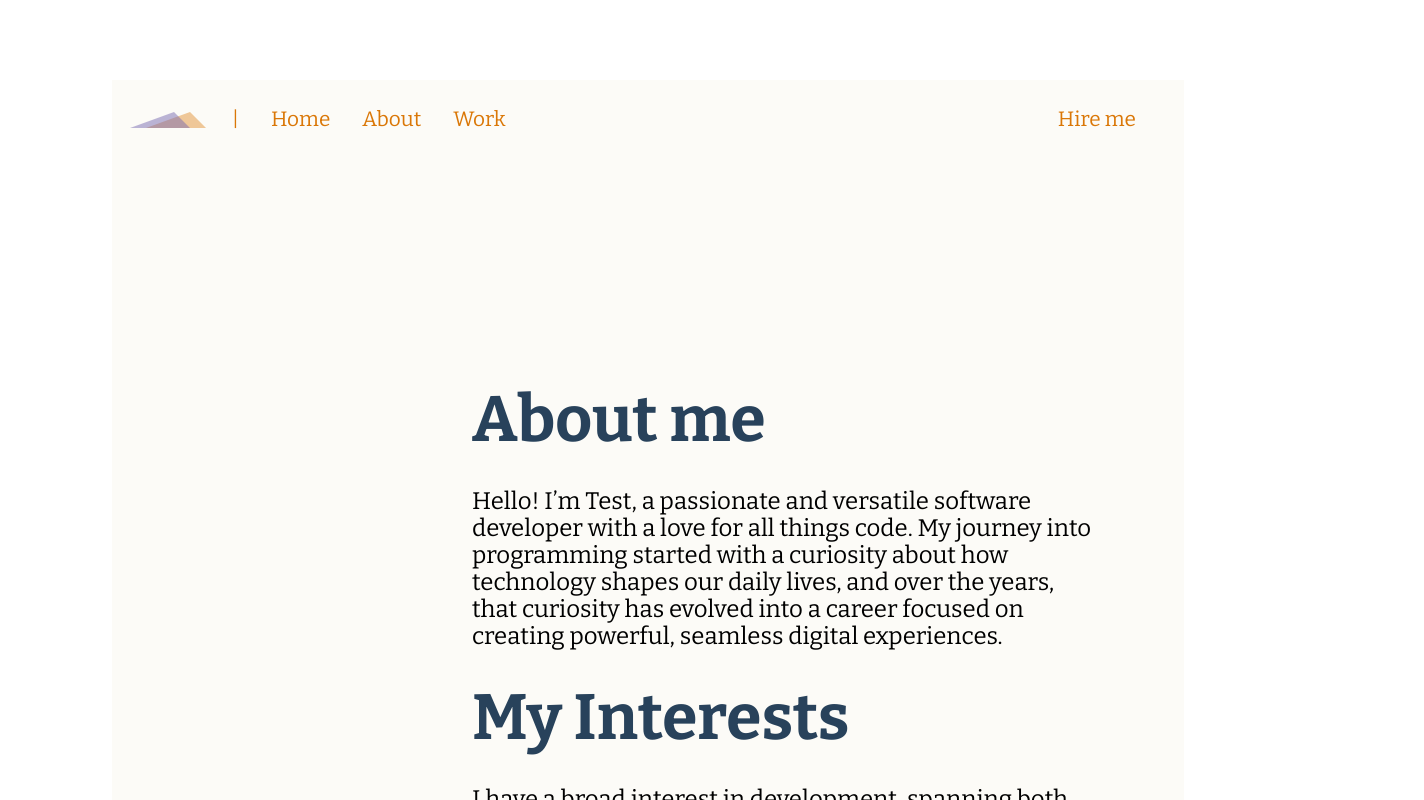
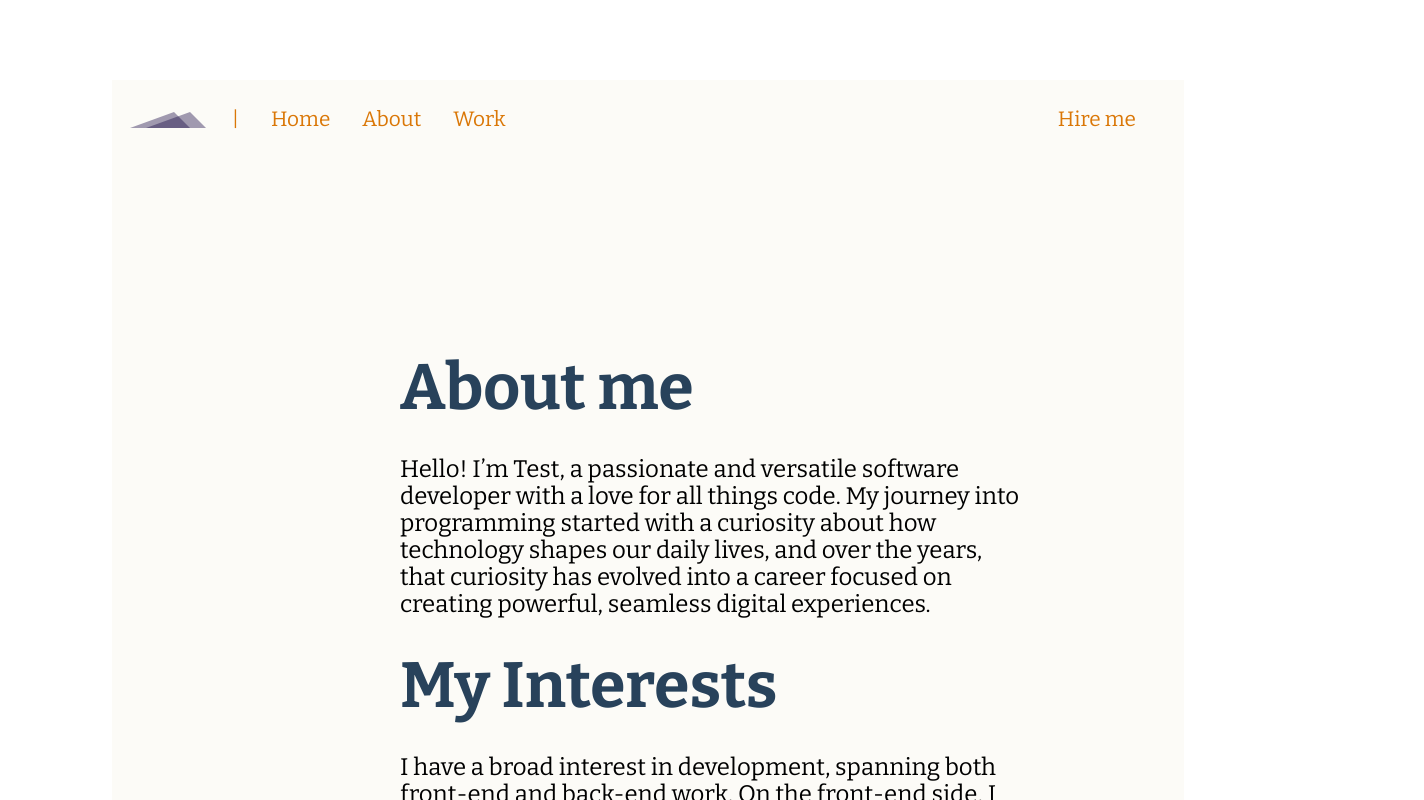
Before and after one commit to MapYh/portfolio, a React (Vite) app: page /About in a window 1280 px wide. Shown: the top 800 px of the page, 1424 px wide, since content can reach past the window. Built offline with nearby package versions, Linux system fonts and the light colour scheme.

Commit message:
Added dynamic icon colors.

```diff
--- a/src/components/Header.scss
+++ b/src/components/Header.scss
@@ -1,3 +1,5 @@
+@import "src/variables/globals.scss";
+
 .header {
   display: flex;
   justify-content: space-between;
@@ -46,24 +48,6 @@ a:hover {
   margin-right: 1rem;
 }
 
-.nav__first-triangle {
-  rotate: -90deg;
-  border-top: 5.575vmin solid transparent;
-  border-bottom: 2vmin solid transparent;
-  border-left: 2vmin solid rgb(123, 108, 178);
-  opacity: 0.5;
-  z-index: 2;
-}
-
-.nav__second-triangle {
-  rotate: -90deg;
-  border-top: 5.575vmin solid transparent;
-  border-bottom: 2vmin solid transparent;
-  border-left: 2vmin solid #d97503fb;
-  opacity: 0.4;
-  z-index: 1;
-}
-
 @media screen and (max-width: 24rem) {
   .header-styling {
     font-size: 2.2rem;
--- a/src/components/Header.tsx
+++ b/src/components/Header.tsx
@@ -1,18 +1,18 @@
 import Nav from "./Nav.tsx";
 import "./Header.scss";
-
+import { Triangle_colors } from "../types/interfaces.ts";
 import ButtonMailTo from "./ButtonMailto.tsx";
 import { mailToContent } from "../variables/variables.ts";
 
-const Header = () => {
+const Header = (props: Triangle_colors) => {
   return (
     <>
       <header className="header header-styling">
         <article className="header-left">
           <div>
             <section className="main__logo--styling__nav">
-              <div className="nav__first-triangle"></div>
-              <div className="nav__second-triangle"></div>
+              <div className={`${props.classname}`}></div>
+              <div className={`${props.secondClassName}`}></div>
             </section>
           </div>
           <Nav />
--- a/src/components/Main.scss
+++ b/src/components/Main.scss
@@ -10,7 +10,6 @@
   justify-content: center;
   align-items: start;
   height: auto;
-  width: 100vw;
 }
 .main__projects__header-text--styling-header {
   font-family: "Bitter", serif;
--- a/src/pages/About.tsx
+++ b/src/pages/About.tsx
@@ -3,11 +3,18 @@ import Main from "../components/Main.tsx";
 import { aboutPageContent } from "../variables/variables.ts";
 import "./about.scss";
 
+import { classnames_about } from "../variables/variables.ts";
+
+const settings = {
+  classname: `${classnames_about.first_about_triangle}`,
+  secondClassName: `${classnames_about.second_about_triangle}`,
+};
+
 const About = () => {
   return (
     <>
       <section className="background_color_about">
-        <Header />
+        <Header {...settings} />
         <section className="about-wrapper ">
           <Main {...aboutPageContent} />
         </section>
--- a/src/pages/Home.tsx
+++ b/src/pages/Home.tsx
@@ -5,11 +5,18 @@ import Header_main from "../components/Header_main.tsx";
 
 import "./home.scss";
 
+import { classnames_home } from "../variables/variables.ts";
+
+const setting = {
+  classname: `${classnames_home.first_home_triangle}`,
+  secondClassName: `${classnames_home.second_home_triangle}`,
+};
+
 const Home = () => {
   return (
     <>
       <section className="background_color">
-        <Header />
+        <Header {...setting} />
 
         <section className="home-wrapper">
           <Header_main />
--- a/src/pages/Work.tsx
+++ b/src/pages/Work.tsx
@@ -7,11 +7,18 @@ import nodejs_icon from "../assets/nodejs-icon.svg";
 import aws_logo from "../assets/aws-svgrepo-com.svg";
 import background from "../assets/work-background.svg";
 
+import { classnames_work } from "../variables/variables.ts";
+
+const settings = {
+  classname: `${classnames_work.first_work_triangle}`,
+  secondClassName: `${classnames_work.second_work_triangle}`,
+};
+
 const Work = () => {
   return (
     <>
       <section className=" background_color_work ">
-        <Header />
+        <Header {...settings} />
         <section className="work-wrapper">
           <section className="stack_and_image">
             <section className="stack_and_image__stack ">
--- a/src/pages/about.scss
+++ b/src/pages/about.scss
@@ -6,6 +6,23 @@
 }
 
 .about-wrapper {
-  margin: 2rem;
   min-width: 75rem;
 }
+
+.nav__first-triangle-about {
+  rotate: -90deg;
+  border-top: 5.575vmin solid transparent;
+  border-bottom: 2vmin solid transparent;
+  border-left: 2vmin solid rgb(20, 7, 66);
+  opacity: 0.5;
+  z-index: 2;
+}
+
+.nav__second-triangle-about {
+  rotate: -90deg;
+  border-top: 5.575vmin solid transparent;
+  border-bottom: 2vmin solid transparent;
+  border-left: 2vmin solid rgb(20, 7, 66);
+  opacity: 0.4;
+  z-index: 1;
+}
--- a/src/pages/home.scss
+++ b/src/pages/home.scss
@@ -12,3 +12,21 @@
   background-color: rgb(255, 249, 249);
   width: 100%;
 }
+
+.nav__first-triangle-home {
+  rotate: -90deg;
+  border-top: 5.575vmin solid transparent;
+  border-bottom: 2vmin solid transparent;
+  border-left: 2vmin solid rgb(123, 108, 178);
+  opacity: 0.5;
+  z-index: 2;
+}
+
+.nav__second-triangle-home {
+  rotate: -90deg;
+  border-top: 5.575vmin solid transparent;
+  border-bottom: 2vmin solid transparent;
+  border-left: 2vmin solid #d97503fb;
+  opacity: 0.4;
+  z-index: 1;
+}
--- a/src/pages/work.scss
+++ b/src/pages/work.scss
@@ -72,6 +72,24 @@
   min-width: 20rem;
 }
 
+.nav__first-triangle-work {
+  rotate: -90deg;
+  border-top: 5.575vmin solid transparent;
+  border-bottom: 2vmin solid transparent;
+  border-left: 2vmin solid rgb(47, 11, 91);
+  opacity: 0.5;
+  z-index: 2;
+}
+
+.nav__second-triangle-work {
+  rotate: -90deg;
+  border-top: 5.575vmin solid transparent;
+  border-bottom: 2vmin solid transparent;
+  border-left: 2vmin solid rgb(47, 11, 91);
+  opacity: 0.4;
+  z-index: 1;
+}
+
 @media screen and (max-width: 78rem) {
   .stack_and_image {
     flex-direction: column;
--- a/src/variables/variables.ts
+++ b/src/variables/variables.ts
@@ -1,5 +1,11 @@
 import Content from "../types/interfaces.ts";
-import { HomePageContent, MailToContent } from "../types/interfaces.ts";
+import {
+  HomePageContent,
+  MailToContent,
+  Triangle_colors_home,
+  Triangle_colors_about,
+  Triangle_colors_work,
+} from "../types/interfaces.ts";
 
 const homePageContent: HomePageContent = {
   titel: `Let's work <br/> together`,
@@ -28,4 +34,26 @@ const mailToContent: MailToContent = {
   label: `Hire me`,
 };
 
-export { homePageContent, aboutPageContent, mailToContent };
+const classnames_home: Triangle_colors_home = {
+  first_home_triangle: "nav__first-triangle-home",
+  second_home_triangle: "nav__second-triangle-home",
+};
+
+const classnames_about: Triangle_colors_about = {
+  first_about_triangle: "nav__second-triangle-about",
+  second_about_triangle: "nav__second-triangle-about",
+};
+
+const classnames_work: Triangle_colors_work = {
+  first_work_triangle: "nav__second-triangle-work",
+  second_work_triangle: "nav__second-triangle-work",
+};
+
+export {
+  homePageContent,
+  aboutPageContent,
+  mailToContent,
+  classnames_home,
+  classnames_about,
+  classnames_work,
+};
```
Also changed, not shown: src/types/interfaces.ts (+20 -0 lines).
